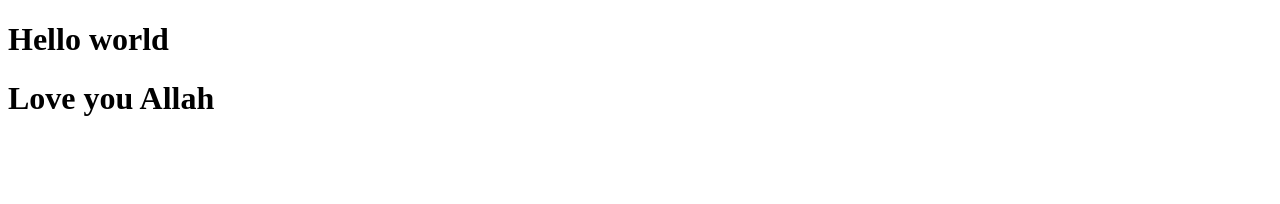
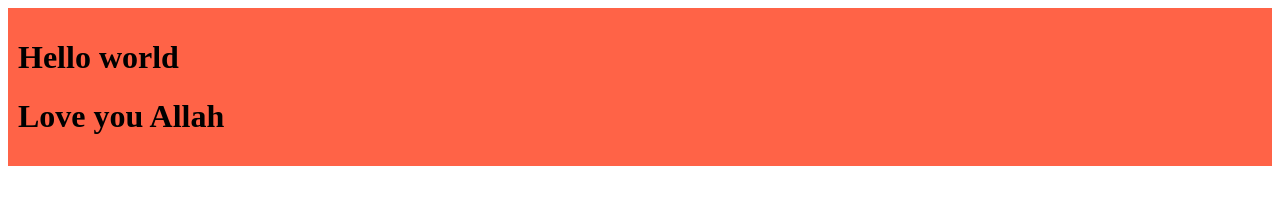
Before and after one commit to CodeWithArafat1/myFirstProject, a plain HTML site: page index.html in a window 1280 px wide. Drawn offline with Linux system fonts and the light colour scheme.

Commit message:
second commit

```diff
--- /dev/null
+++ b/css/style.css
@@ -0,0 +1,4 @@
+.div {
+  background-color: tomato;
+  padding: 10px;
+}
--- a/index.html
+++ b/index.html
@@ -3,10 +3,13 @@
   <head>
     <meta charset="UTF-8" />
     <meta name="viewport" content="width=device-width, initial-scale=1.0" />
+    <link rel="stylesheet" href="./css/style.css">
     <title>Document</title>
   </head>
   <body>
-    <h1>Hello world</h1>
-    <h1>Love you Allah</h1>
+    <div class="div">
+      <h1>Hello world</h1>
+      <h1>Love you Allah</h1>
+    </div>
   </body>
 </html>
```
